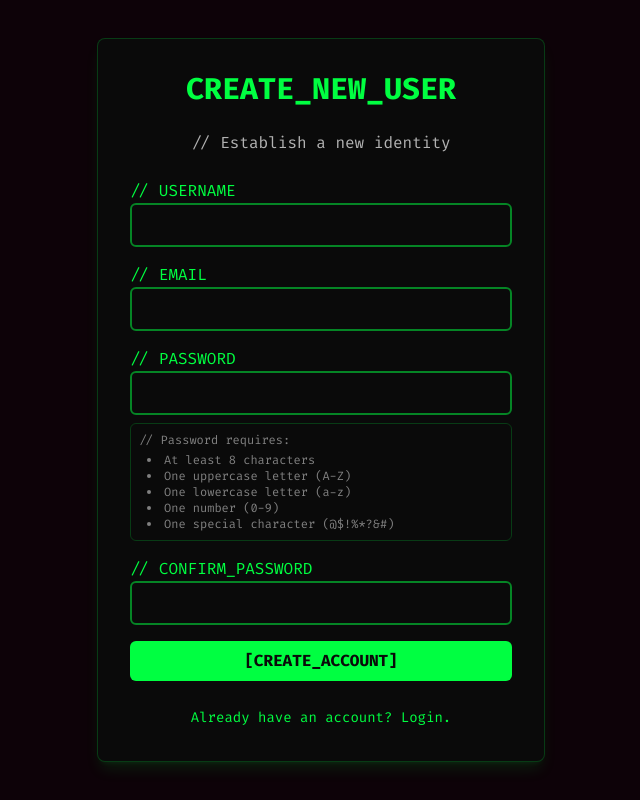
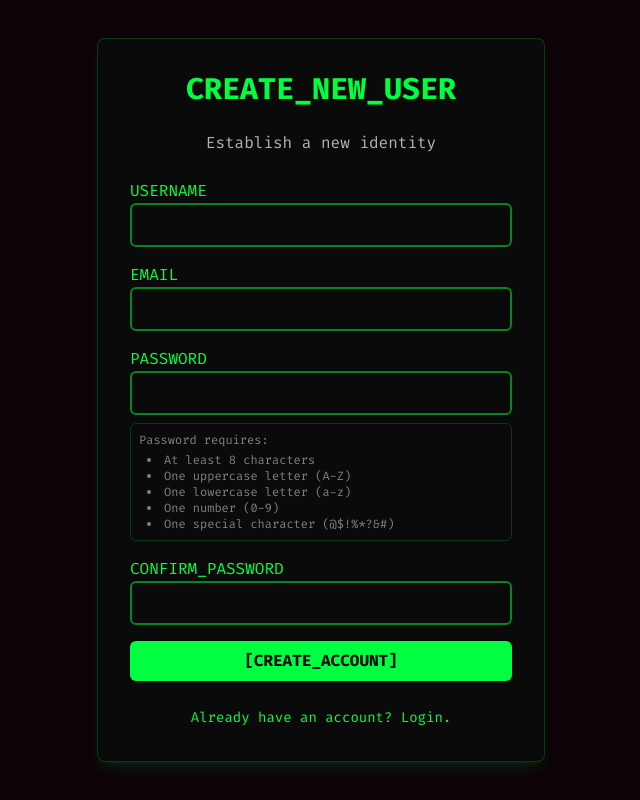
Before and after one commit to Advait251206/Attendance, a React (Create React App) app in the folder frontend/: page /login in a window 1280 px wide. Both pictures are taken after a click on the button "Need an account? Register.". Shown: the whole page, without its empty margins (319-959 px from the left). Built offline with nearby package versions, Linux system fonts and the light colour scheme; no server answers.

Commit message:
fix: Final cleanup of JSX comments for Vercel deployment

```diff
--- a/frontend/src/components/AttendanceTracker.js
+++ b/frontend/src/components/AttendanceTracker.js
@@ -4,7 +4,6 @@ import { CalendarDaysIcon, CheckCircleIcon, XCircleIcon, NoSymbolIcon, SunIcon }
 import { secureApiClient } from '../api/axios';
 import { weeklySchedule } from '../data/timetableData';
 
-// Helper function to format a Date object into YYYY-MM-DD string
 const formatDateForAPI = (date) => {
     return date.toISOString().split('T')[0];
 };
@@ -27,16 +26,12 @@ const AttendanceTracker = () => {
                 secureApiClient.get('/api/subjects/'),
                 secureApiClient.get(`/api/attendance/${formattedDate}`)
             ]);
-
             setSubjects(subjectsResponse.data);
             setAttendanceRecords(attendanceResponse.data);
-
             const dayOfWeek = currentDate.getDay();
             setScheduleForToday(weeklySchedule[dayOfWeek] || []);
-
         } catch (err) {
             setError('Failed to fetch data. Please try again.');
-            console.error(err);
         } finally {
             setLoading(false);
         }
@@ -49,47 +44,33 @@ const AttendanceTracker = () => {
     const handleMarkAttendance = async (subjectName, status) => {
         const subject = subjects.find(s => s.name === subjectName);
         if (!subject) {
-            setError(`Subject "${subjectName}" not found in your subject list. Please add it via the Subjects tab first.`);
+            setError(`Subject "${subjectName}" not found. Add it via the Subjects tab first.`);
             return;
         }
-
         const existingRecord = attendanceRecords.find(r => r.subject.id === subject.id);
         const formattedDate = formatDateForAPI(currentDate);
-
         try {
             if (existingRecord) {
-                await secureApiClient.put(`/api/attendance/${existingRecord.id}`, {
-                    status: status,
-                    subject_id: subject.id,
-                    date: formattedDate,
-                });
+                await secureApiClient.put(`/api/attendance/${existingRecord.id}`, { status, subject_id: subject.id, date: formattedDate });
             } else {
-                await secureApiClient.post('/api/attendance/', {
-                    date: formattedDate,
-                    status: status,
-                    subject_id: subject.id,
-                });
+                await secureApiClient.post('/api/attendance/', { date: formattedDate, status, subject_id: subject.id });
             }
             fetchData();
         } catch (err) {
             setError('Failed to update attendance.');
-            console.error(err);
         }
     };
 
     const getStatusBadge = (subjectName) => {
         const record = attendanceRecords.find(r => r.subject.name === subjectName);
         if (!record) return null;
-
         const statusMap = {
             present: { text: 'Present', icon: CheckCircleIcon, color: 'text-hacker-green' },
             absent: { text: 'Absent', icon: XCircleIcon, color: 'text-red-500' },
             cancelled: { text: 'Cancelled', icon: NoSymbolIcon, color: 'text-yellow-500' }
         };
-
         const { text, icon: Icon, color } = statusMap[record.status] || {};
         if (!text) return null;
-
         return (
             <motion.div initial={{ scale: 0 }} animate={{ scale: 1 }} className={`flex items-center text-sm font-bold ${color}`}>
                 <Icon className="h-5 w-5 mr-1"/>
@@ -112,11 +93,9 @@ const AttendanceTracker = () => {
                     className="input-field w-full md:w-auto bg-matrix-bg"
                 />
             </div>
-
             {error && <p className="text-red-500 mb-4">{`Error: ${error}`}</p>}
-
             {loading ? (
-                <p className="animate-pulse text-center p-8">// Loading schedule for {currentDate.toDateString()}...</p>
+                <p className="animate-pulse text-center p-8">{'Loading schedule...'}</p>
             ) : (
                 <div className="space-y-4">
                     <AnimatePresence>
@@ -137,7 +116,6 @@ const AttendanceTracker = () => {
                                             </p>
                                             <p className="text-sm text-terminal-gray">{classInfo.time}</p>
                                         </div>
-                                        {/* Only show attendance controls if it's not a break */}
                                         {classInfo.type !== 'break' && (
                                             <div className="flex flex-col items-start md:items-end w-full md:w-auto">
                                                 <div className="mb-2 h-6">
@@ -151,10 +129,11 @@ const AttendanceTracker = () => {
                                             </div>
                                         )}
                                     </div>
+                                    {/* A correct JSX comment */}
                                 </motion.div>
                             ))
                         ) : (
-                            <p className="text-center p-8 text-terminal-gray">// No classes scheduled for this day.</p>
+                            <p className="text-center p-8 text-terminal-gray">{'No classes scheduled for this day.'}</p>
                         )}
                     </AnimatePresence>
                 </div>
--- a/frontend/src/pages/LoginPage.js
+++ b/frontend/src/pages/LoginPage.js
@@ -8,7 +8,7 @@ const PasswordRequirements = () => (
         initial={{ opacity: 0 }}
         animate={{ opacity: 1 }}
     >
-        <p>// Password requires:</p>
+        <p>Password requires:</p>
         <ul className="list-disc list-inside pl-2">
             <li>At least 8 characters</li>
             <li>One uppercase letter (A-Z)</li>
@@ -80,13 +80,13 @@ const LoginPage = () => {
           {isRegisterMode ? 'CREATE_NEW_USER' : 'ACCESS_TERMINAL'}
         </h1>
         <p className="text-center text-terminal-gray">
-          {isRegisterMode ? '// Establish a new identity' : '// User Authentication Required'}
+          {isRegisterMode ? 'Establish a new identity' : 'User Authentication Required'}
         </p>
 
         <form onSubmit={handleSubmit} className="space-y-4 animate-fade-in">
           <div>
             <label className="block text-hacker-green">
-                {isRegisterMode ? '// USERNAME' : '// USERNAME or EMAIL'}
+                {isRegisterMode ? 'USERNAME' : 'USERNAME or EMAIL'}
             </label>
             <input
               type="text"
@@ -99,7 +99,7 @@ const LoginPage = () => {
 
           {isRegisterMode && (
             <motion.div initial={{ opacity: 0 }} animate={{ opacity: 1 }}>
-              <label className="block text-hacker-green">{'// EMAIL'}</label>
+              <label className="block text-hacker-green">{'EMAIL'}</label>
               <input
                 type="email"
                 value={email}
@@ -111,7 +111,7 @@ const LoginPage = () => {
           )}
 
           <div>
-              <label className="block text-hacker-green">{'// PASSWORD'}</label>
+              <label className="block text-hacker-green">{'PASSWORD'}</label>
               <input
                   type="password"
                   value={password}
@@ -124,7 +124,7 @@ const LoginPage = () => {
 
           {isRegisterMode && (
             <motion.div initial={{ opacity: 0 }} animate={{ opacity: 1 }}>
-              <label className="block text-hacker-green">{'// CONFIRM_PASSWORD'}</label>
+              <label className="block text-hacker-green">{'CONFIRM_PASSWORD'}</label>
               <input
                 type="password"
                 value={confirmPassword}
```
